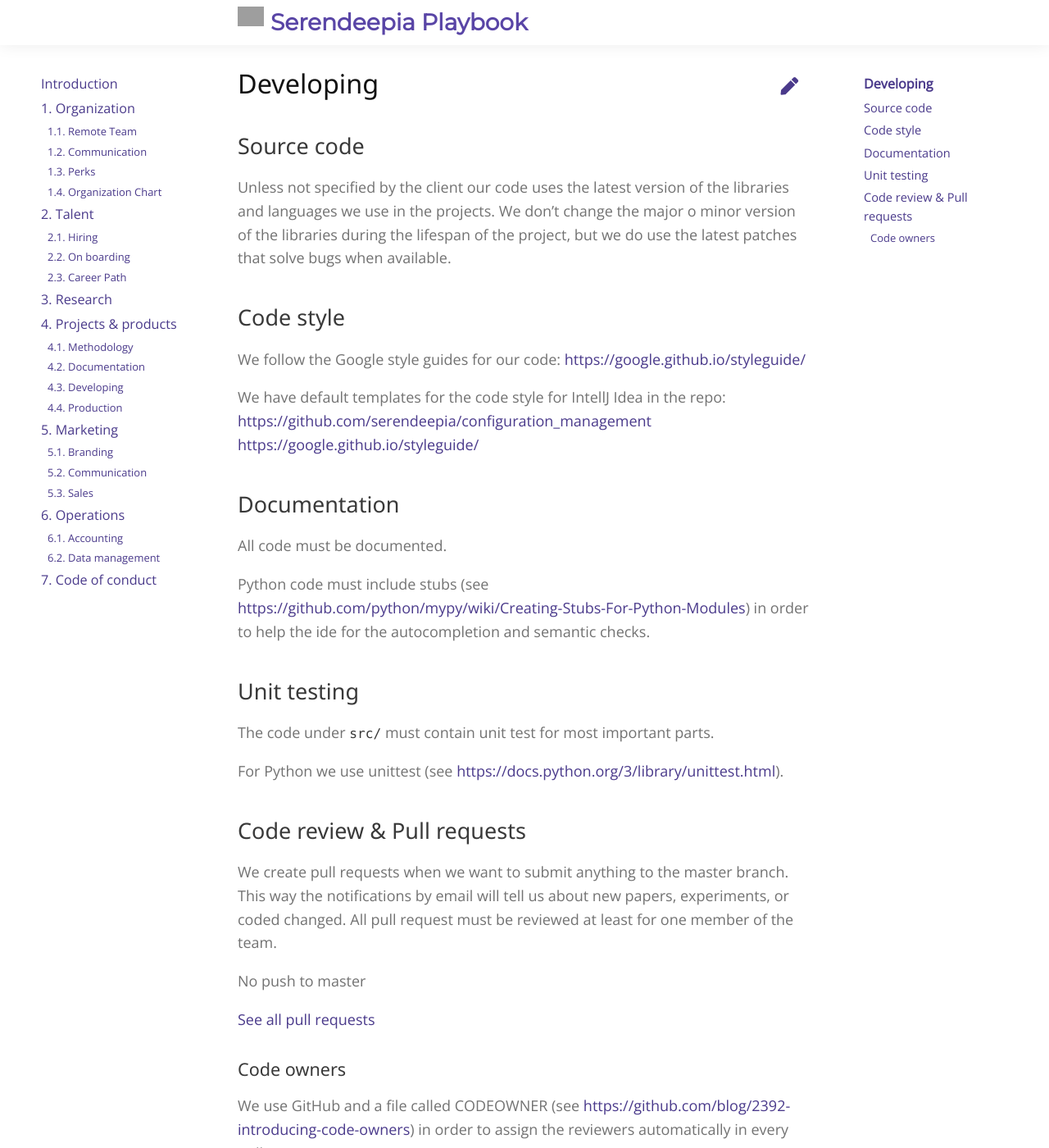
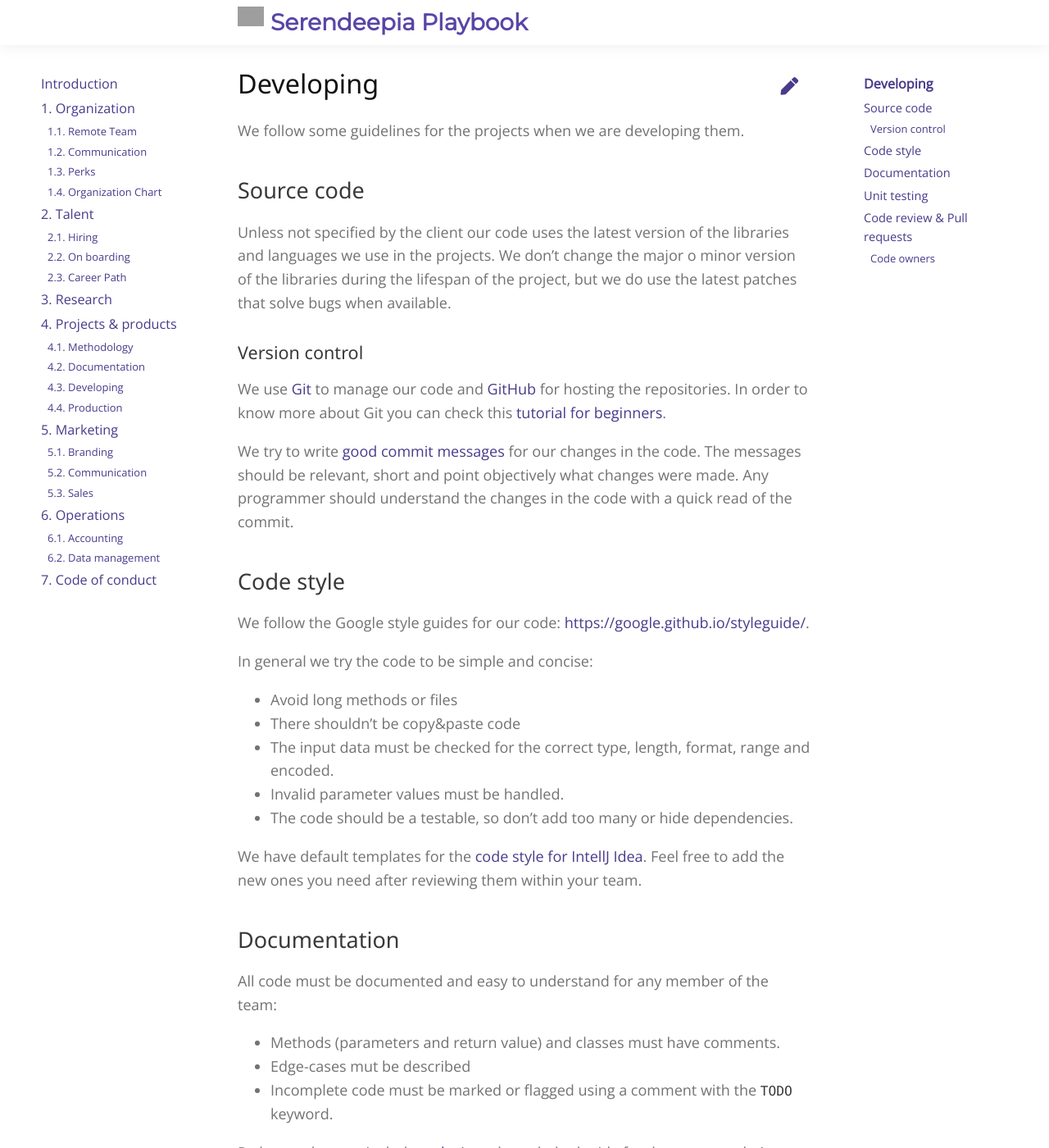
Before and after one commit to serendeepia/playbook, a Jekyll site: the page built from _docs/4_3_developing.md, in a window 1280 px wide and 1400 px high. Shown: the whole window at 82% size. Built offline with Jekyll 4.4.1, drawn with Linux system fonts in a browser that asks for light colours; nearby versions of some CDN libraries; comment, search, counter and statistics services are not loaded; some of the changed text lies outside the part shown; grey boxes are pictures that could not be loaded.

Commit message:
added more info to developing page

```diff
--- a/_docs/4_3_developing.md
+++ b/_docs/4_3_developing.md
@@ -4,36 +4,62 @@ index: 4.3
 title: Developing
 ---
 
+We follow some guidelines for the projects when we are developing them.
+
 ## Source code
 
 Unless not specified by the client our code uses the latest version of the libraries and languages we use in the projects. We don’t change the major o minor version of the libraries during the lifespan of the project, but we do use the latest patches that solve bugs when available.
 
+### Version control
+
+We use [Git](https://git-scm.com/) to manage our code and [GitHub](https://github.com/serendeepia) for hosting the repositories. In order to know more about Git you can check this [tutorial for beginners](https://rogerdudler.github.io/git-guide/).
+
+We try to write [good commit messages](https://chris.beams.io/posts/git-commit/) for our changes in the code. The messages should be relevant, short and point objectively what changes were made. Any programmer should understand the changes in the code with a quick read of the commit.
+
 ## Code style
 
-We follow the Google style guides for our code: [https://google.github.io/styleguide/](https://google.github.io/styleguide/)
+We follow the Google style guides for our code: [https://google.github.io/styleguide/](https://google.github.io/styleguide/).
 
-We have default templates for the code style for IntellJ Idea in the repo: [https://github.com/serendeepia/configuration_management](https://github.com/serendeepia/configuration_management) [https://google.github.io/styleguide/](https://google.github.io/styleguide/)
+In general we try the code to be simple and concise:
+* Avoid long methods or files
+* There shouldn't be copy&paste code
+* The input data must be checked for the correct type, length, format, range and encoded.
+* Invalid parameter values must be handled.
+* The code should be a testable, so don’t add too many or hide dependencies.
+
+We have default templates for the [code style for IntellJ Idea](https://github.com/serendeepia/playbook/tree/master/assets/code_style). Feel free to add the new ones you need after reviewing them within your team.
 
 ## Documentation
 
-All code must be documented.
+All code must be documented and easy to understand for any member of the team:
+* Methods (parameters and return value) and classes must have comments.
+* Edge-cases mut be described
+* Incomplete code must be marked or flagged using a comment with the `TODO` keyword.
 
-Python code must include stubs (see [https://github.com/python/mypy/wiki/Creating-Stubs-For-Python-Modules](https://github.com/python/mypy/wiki/Creating-Stubs-For-Python-Modules)) in order to help the ide for the autocompletion and semantic checks.
+Python code must include [stubs](https://github.com/python/mypy/wiki/Creating-Stubs-For-Python-Modules) in order to help the ide for the autocompletion and semantic checks.
 
 ## Unit testing
 
-The code under `src/` must contain unit test for most important parts.
+The code under `src/` must contain unit test for most important parts for their intended functionality.
 
-For Python we use unittest (see [https://docs.python.org/3/library/unittest.html](https://docs.python.org/3/library/unittest.html)).
+For Python we use [unittest](https://docs.python.org/3/library/unittest.html).
 
 ## Code review & Pull requests
 
 We create pull requests when we want to submit anything to the master branch. This way the notifications by email will tell us about new papers, experiments, or coded changed. All pull request must be reviewed at least for one member of the team.
 
-No push to master
+When creating a Pull Request you must include:
+* A description of the feature or fix
+* Screenshots if relevant
+* Details about how to test the new code if relevant
+* Information about how to run migrations in the production environment
+
+We must never push to master directly. All the code in master should have been reviewed before for any other member of the team and be free of bugs that prevent other members of the team to execute the code without issues.
+
+When reviewing the code don't forget to check the considerations described in [code style](#code-style), [documentation](#documentation) and [unit testing](#unit-testing) sections.
 
 [See all pull requests](https://github.com/pulls?utf8=✓&q=is%3Aopen+is%3Apr+user%3Aserendeepia+archived%3Afalse+)
 
 ### Code owners
 
-We use GitHub and a file called CODEOWNER  (see [https://github.com/blog/2392-introducing-code-owners](https://github.com/blog/2392-introducing-code-owners)) in order to assign the reviewers automatically in every pull request.
+We use GitHub and a file called [CODEOWNER](https://github.com/blog/2392-introducing-code-owners) in order to assign the reviewers automatically in every pull request.
```
